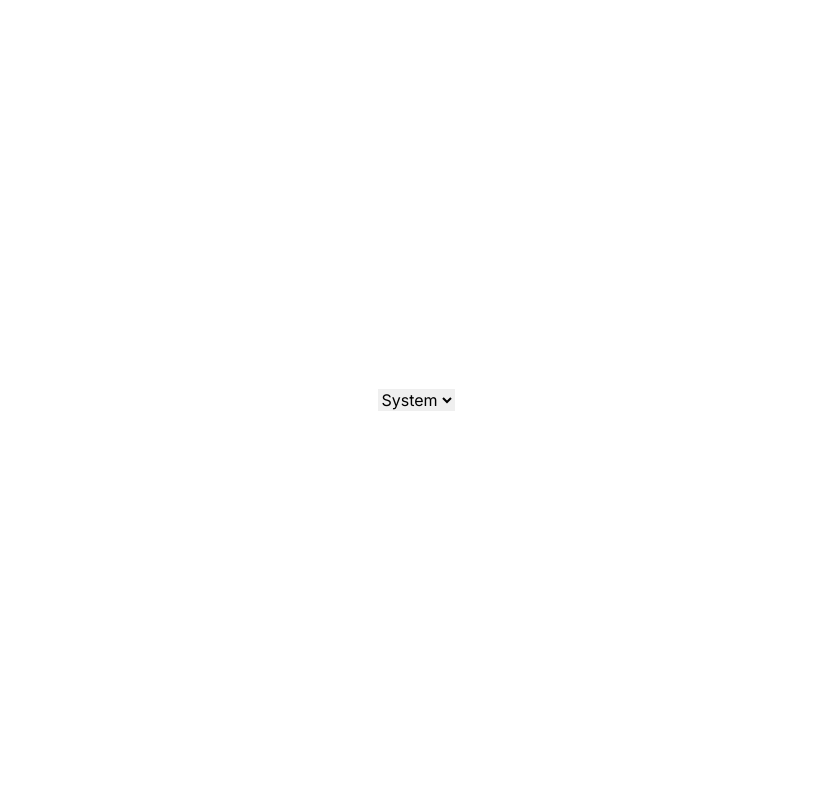
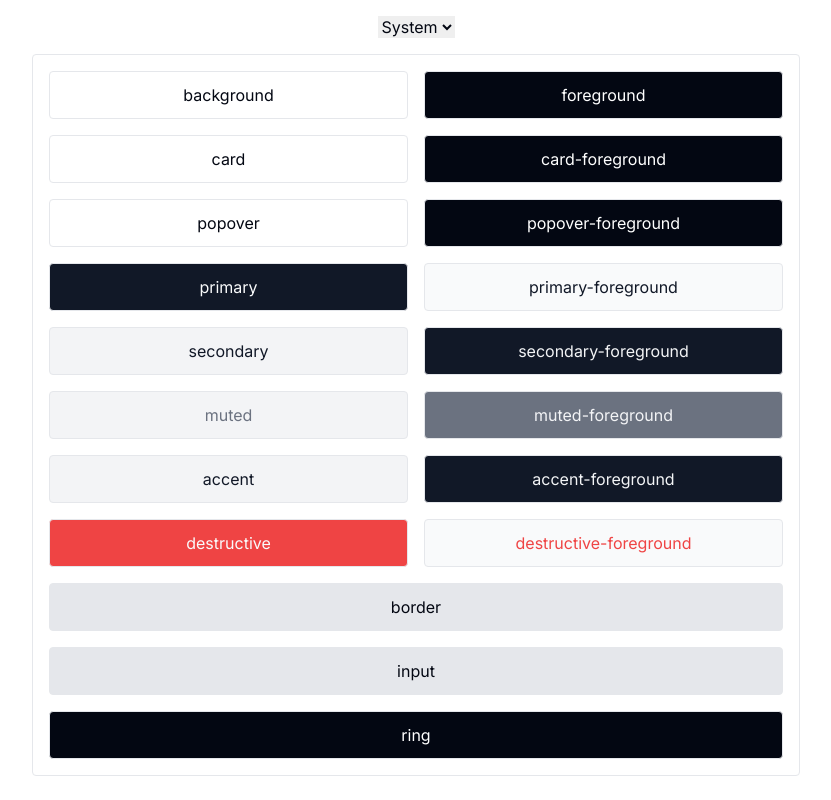
Before and after one commit to pa4080/spasov-me, a Next.js app: page / in a window 1280 px wide. Shown: the whole page, without its empty margins (224-1055 px from the left). Built offline with nearby package versions, Linux system fonts and the light colour scheme.

Commit message:
feat: shadcn-ui implementation

```diff
--- a/app/globals.css
+++ b/app/globals.css
@@ -2,25 +2,75 @@
 @tailwind components;
 @tailwind utilities;
 
-:root {
-  --foreground-rgb: 0, 0, 0;
-  --background-start-rgb: 214, 219, 220;
-  --background-end-rgb: 255, 255, 255;
-}
+@layer base {
+  :root {
+    --background: 0 0% 100%;
+    --foreground: 224 71.4% 4.1%;
 
-@media (prefers-color-scheme: dark) {
-  :root {
-    --foreground-rgb: 255, 255, 255;
-    --background-start-rgb: 0, 0, 0;
-    --background-end-rgb: 0, 0, 0;
+    --card: 0 0% 100%;
+    --card-foreground: 224 71.4% 4.1%;
+
+    --popover: 0 0% 100%;
+    --popover-foreground: 224 71.4% 4.1%;
+
+    --primary: 220.9 39.3% 11%;
+    --primary-foreground: 210 20% 98%;
+
+    --secondary: 220 14.3% 95.9%;
+    --secondary-foreground: 220.9 39.3% 11%;
+
+    --muted: 220 14.3% 95.9%;
+    --muted-foreground: 220 8.9% 46.1%;
+
+    --accent: 220 14.3% 95.9%;
+    --accent-foreground: 220.9 39.3% 11%;
+
+    --destructive: 0 84.2% 60.2%;
+    --destructive-foreground: 210 20% 98%;
+
+    --border: 220 13% 91%;
+    --input: 220 13% 91%;
+    --ring: 224 71.4% 4.1%;
+
+    --radius: 0.5rem;
+  }
+
+  .dark {
+    --background: 224 71.4% 4.1%;
+    --foreground: 210 20% 98%;
+
+    --card: 224 71.4% 4.1%;
+    --card-foreground: 210 20% 98%;
+
+    --popover: 224 71.4% 4.1%;
+    --popover-foreground: 210 20% 98%;
+
+    --primary: 210 20% 98%;
+    --primary-foreground: 220.9 39.3% 11%;
+
+    --secondary: 215 27.9% 16.9%;
+    --secondary-foreground: 210 20% 98%;
+
+    --muted: 215 27.9% 16.9%;
+    --muted-foreground: 217.9 10.6% 64.9%;
+
+    --accent: 215 27.9% 16.9%;
+    --accent-foreground: 210 20% 98%;
+
+    --destructive: 0 62.8% 30.6%;
+    --destructive-foreground: 210 20% 98%;
+
+    --border: 215 27.9% 16.9%;
+    --input: 215 27.9% 16.9%;
+    --ring: 216 12.2% 83.9%;
   }
 }
 
-html,
-body {
-  height: 100%;
+@layer base {
+  * {
+    @apply border-border;
+  }
+  body {
+    @apply bg-background text-foreground;
+  }
 }
-
-body {
-  color: rgb(var(--foreground-rgb));
-}
--- a/app/page.tsx
+++ b/app/page.tsx
@@ -1,9 +1,11 @@
+import ThemeStylePreview from "@/components/theme/ThemeStylePreview";
 import ThemeSwitch from "@/components/theme/ThemeSwitch";
 
 const Home: React.FC = () => {
   return (
-    <main className="h-full w-full flex justify-center items-center">
+    <main className="h-full w-full flex justify-center items-center flex-col gap-4 p-4">
       <ThemeSwitch />
+      <ThemeStylePreview />
     </main>
   );
 };
--- /dev/null
+++ b/components/theme/ThemeStylePreview.tsx
@@ -0,0 +1,93 @@
+import React from "react";
+
+import { cn } from "@/lib/cn-utils";
+
+interface Props {
+  className?: string;
+}
+
+/**
+ * @see https://tailwindcss.com/docs/customizing-colors
+ */
+const ThemeStylePreview: React.FC<Props> = ({ className }) => {
+  return (
+    <div
+      className={cn(
+        "border p-4 grid grid-cols-2 gap-4 rounded w-full max-w-3xl min-w-[320px]",
+        className
+      )}
+    >
+      {/* background; foreground */}
+      <div className="h-12 w-full rounded select-all line-clamp-1 whitespace-nowrap overflow-hidden border flex justify-center items-center bg-background text-foreground">
+        background
+      </div>
+      <div className="h-12 w-full rounded select-all line-clamp-1 whitespace-nowrap overflow-hidden border flex justify-center items-center bg-foreground text-background">
+        foreground
+      </div>
+      {/* card; card-foreground */}
+      <div className="h-12 w-full rounded select-all line-clamp-1 whitespace-nowrap overflow-hidden border flex justify-center items-center bg-card text-card-foreground">
+        card
+      </div>
+      <div className="h-12 w-full rounded select-all line-clamp-1 whitespace-nowrap overflow-hidden border flex justify-center items-center bg-card-foreground text-card">
+        card-foreground
+      </div>
+      {/* popover; popover-foreground */}
+      <div className="h-12 w-full rounded select-all line-clamp-1 whitespace-nowrap overflow-hidden border flex justify-center items-center bg-popover text-popover-foreground">
+        popover
+      </div>
+      <div className="h-12 w-full rounded select-all line-clamp-1 whitespace-nowrap overflow-hidden border flex justify-center items-center bg-popover-foreground text-popover">
+        popover-foreground
+      </div>
+      {/* primary; primary-foreground */}
+      <div className="h-12 w-full rounded select-all line-clamp-1 whitespace-nowrap overflow-hidden border flex justify-center items-center bg-primary text-primary-foreground">
+        primary
+      </div>
+      <div className="h-12 w-full rounded select-all line-clamp-1 whitespace-nowrap overflow-hidden border flex justify-center items-center bg-primary-foreground text-primary">
+        primary-foreground
+      </div>
+      {/* secondary; secondary-foreground */}
+      <div className="h-12 w-full rounded select-all line-clamp-1 whitespace-nowrap overflow-hidden border flex justify-center items-center bg-secondary text-secondary-foreground">
+        secondary
+      </div>
+      <div className="h-12 w-full rounded select-all line-clamp-1 whitespace-nowrap overflow-hidden border flex justify-center items-center bg-secondary-foreground text-secondary">
+        secondary-foreground
+      </div>
+      {/* muted; muted-foreground */}
+      <div className="h-12 w-full rounded select-all line-clamp-1 whitespace-nowrap overflow-hidden border flex justify-center items-center bg-muted text-muted-foreground">
+        muted
+      </div>
+      <div className="h-12 w-full rounded select-all line-clamp-1 whitespace-nowrap overflow-hidden border flex justify-center items-center bg-muted-foreground text-muted">
+        muted-foreground
+      </div>
+      {/* accent; accent-foreground */}
+      <div className="h-12 w-full rounded select-all line-clamp-1 whitespace-nowrap overflow-hidden border flex justify-center items-center bg-accent text-accent-foreground">
+        accent
+      </div>
+      <div className="h-12 w-full rounded select-all line-clamp-1 whitespace-nowrap overflow-hidden border flex justify-center items-center bg-accent-foreground text-accent">
+        accent-foreground
+      </div>
+      {/* destructive; destructive-foreground */}
+      <div className="h-12 w-full rounded select-all line-clamp-1 whitespace-nowrap overflow-hidden border flex justify-center items-center bg-destructive text-destructive-foreground">
+        destructive
+      </div>
+      <div className="h-12 w-full rounded select-all line-clamp-1 whitespace-nowrap overflow-hidden border flex justify-center items-center bg-destructive-foreground text-destructive">
+        destructive-foreground
+      </div>
+
+      {/* border */}
+      <div className="h-12 w-full rounded select-all line-clamp-1 whitespace-nowrap overflow-hidden border flex justify-center items-center bg-border col-span-2">
+        border
+      </div>
+      {/* input */}
+      <div className="h-12 w-full rounded select-all line-clamp-1 whitespace-nowrap overflow-hidden border flex justify-center items-center bg-input col-span-2">
+        input
+      </div>
+      {/* ring */}
+      <div className="h-12 w-full rounded select-all line-clamp-1 whitespace-nowrap overflow-hidden border flex justify-center items-center bg-ring text-background col-span-2">
+        ring
+      </div>
+    </div>
+  );
+};
+
+export default ThemeStylePreview;
--- /dev/null
+++ b/lib/cn-utils.ts
@@ -0,0 +1,6 @@
+import { type ClassValue, clsx } from "clsx"
+import { twMerge } from "tailwind-merge"
+
+export function cn(...inputs: ClassValue[]) {
+  return twMerge(clsx(inputs))
+}
--- a/tailwind.config.ts
+++ b/tailwind.config.ts
@@ -1,20 +1,76 @@
-import type { Config } from 'tailwindcss'
-
-const config: Config = {
+/** @type {import('tailwindcss').Config} */
+module.exports = {
+  darkMode: ["class"],
   content: [
-    './pages/**/*.{js,ts,jsx,tsx,mdx}',
-    './components/**/*.{js,ts,jsx,tsx,mdx}',
-    './app/**/*.{js,ts,jsx,tsx,mdx}',
-  ],
+    './pages/**/*.{ts,tsx}',
+    './components/**/*.{ts,tsx}',
+    './app/**/*.{ts,tsx}',
+    './src/**/*.{ts,tsx}',
+	],
   theme: {
+    container: {
+      center: true,
+      padding: "2rem",
+      screens: {
+        "2xl": "1400px",
+      },
+    },
     extend: {
-      backgroundImage: {
-        'gradient-radial': 'radial-gradient(var(--tw-gradient-stops))',
-        'gradient-conic':
-          'conic-gradient(from 180deg at 50% 50%, var(--tw-gradient-stops))',
+      colors: {
+        border: "hsl(var(--border))",
+        input: "hsl(var(--input))",
+        ring: "hsl(var(--ring))",
+        background: "hsl(var(--background))",
+        foreground: "hsl(var(--foreground))",
+        primary: {
+          DEFAULT: "hsl(var(--primary))",
+          foreground: "hsl(var(--primary-foreground))",
+        },
+        secondary: {
+          DEFAULT: "hsl(var(--secondary))",
+          foreground: "hsl(var(--secondary-foreground))",
+        },
+        destructive: {
+          DEFAULT: "hsl(var(--destructive))",
+          foreground: "hsl(var(--destructive-foreground))",
+        },
+        muted: {
+          DEFAULT: "hsl(var(--muted))",
+          foreground: "hsl(var(--muted-foreground))",
+        },
+        accent: {
+          DEFAULT: "hsl(var(--accent))",
+          foreground: "hsl(var(--accent-foreground))",
+        },
+        popover: {
+          DEFAULT: "hsl(var(--popover))",
+          foreground: "hsl(var(--popover-foreground))",
+        },
+        card: {
+          DEFAULT: "hsl(var(--card))",
+          foreground: "hsl(var(--card-foreground))",
+        },
+      },
+      borderRadius: {
+        lg: "var(--radius)",
+        md: "calc(var(--radius) - 2px)",
+        sm: "calc(var(--radius) - 4px)",
+      },
+      keyframes: {
+        "accordion-down": {
+          from: { height: 0 },
+          to: { height: "var(--radix-accordion-content-height)" },
+        },
+        "accordion-up": {
+          from: { height: "var(--radix-accordion-content-height)" },
+          to: { height: 0 },
+        },
+      },
+      animation: {
+        "accordion-down": "accordion-down 0.2s ease-out",
+        "accordion-up": "accordion-up 0.2s ease-out",
       },
     },
   },
-  plugins: [],
+  plugins: [require("tailwindcss-animate")],
 }
-export default config
```
Also changed, not shown: package.json (+6 -1 lines), components.json (added), 1 other file (tests, documents, lock files or other folders).
